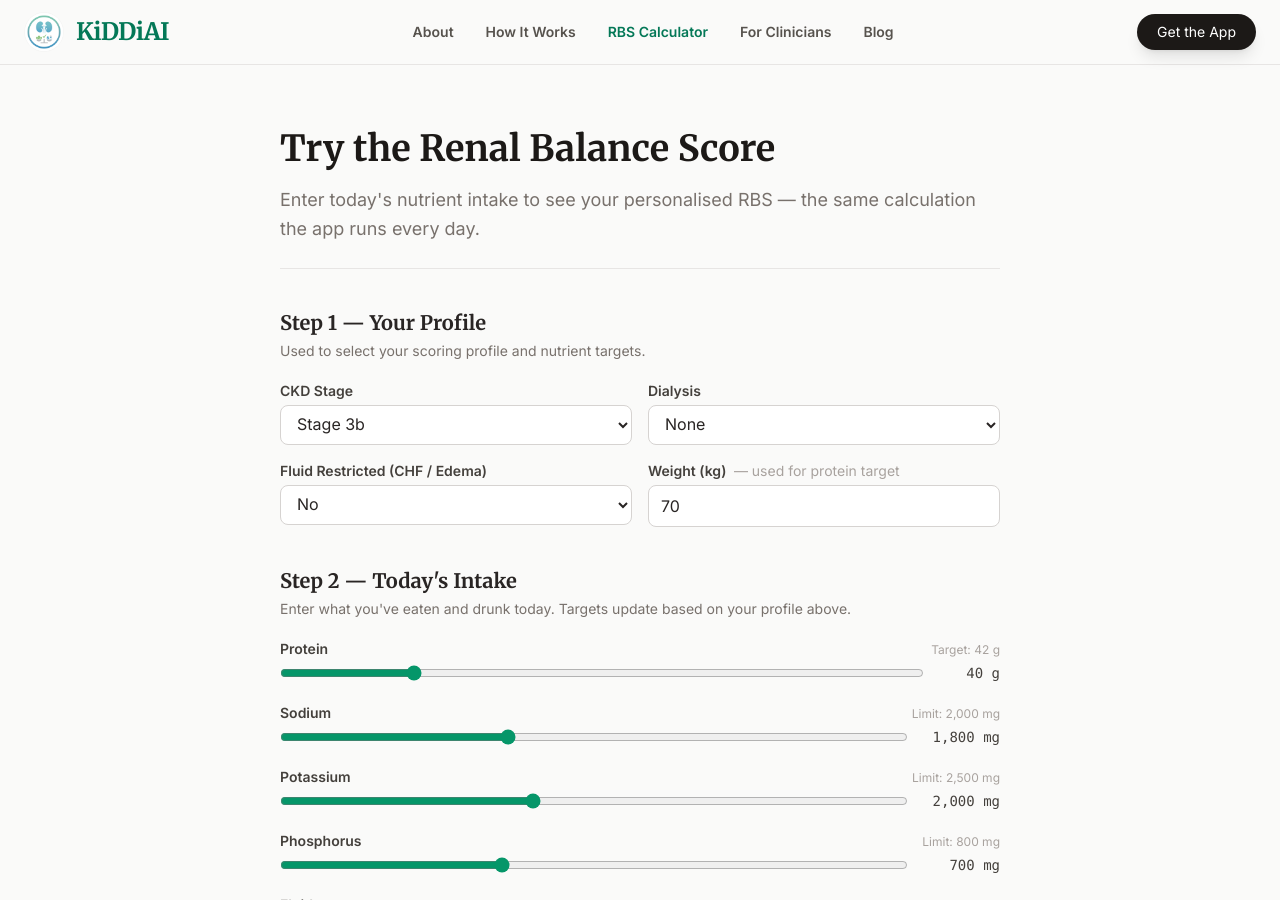
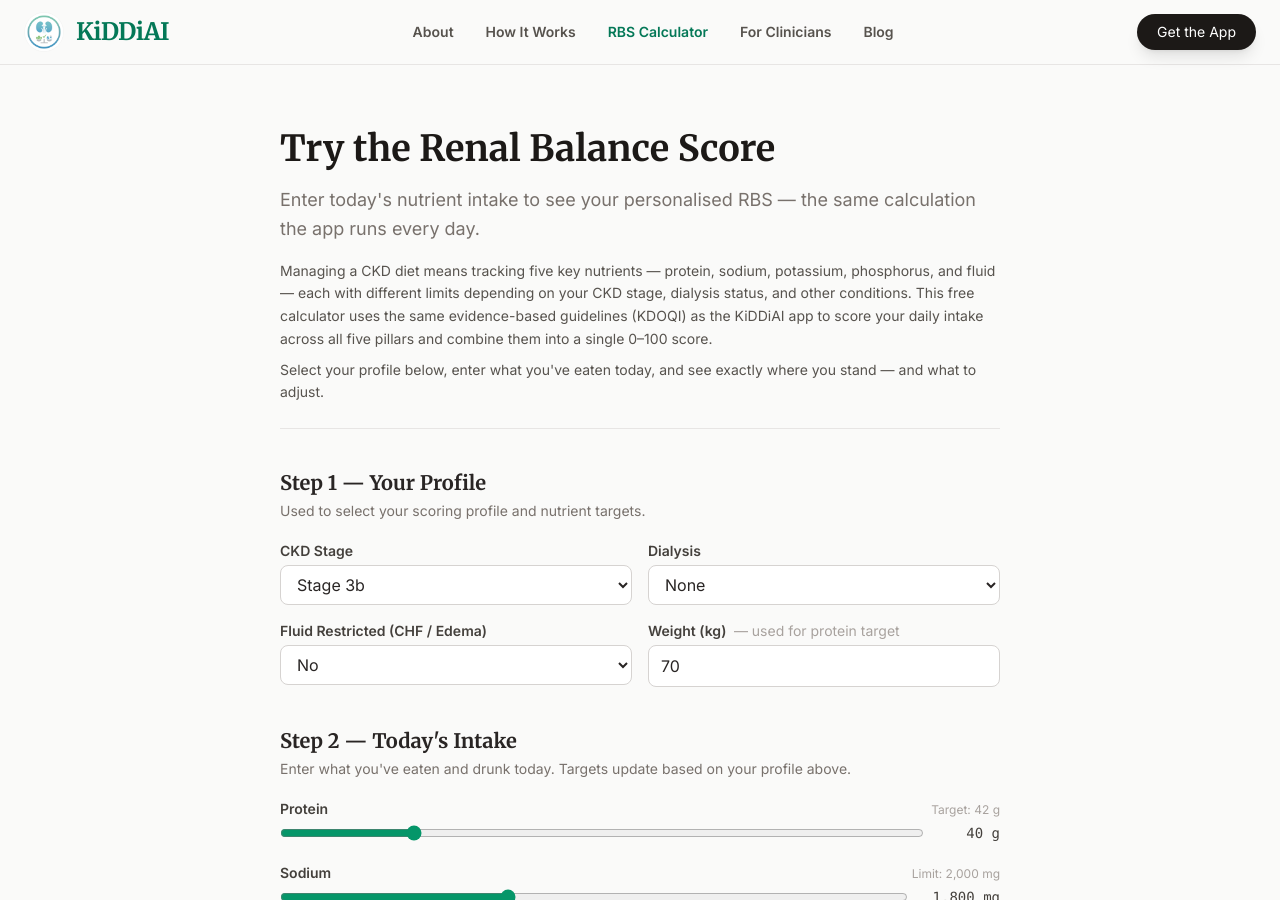
Before and after one commit to nutri-thera/kiddi-ai, a Jekyll site: the page built from rbs-calculator.md, in a window 1280 px wide and 900 px high. Built offline with Jekyll 4.4.1, drawn with Linux system fonts in a browser that asks for light colours; nearby versions of some CDN libraries; comment, search, counter and statistics services are not loaded.

Commit message:
seo: improve meta tags and indexable content on calculator and how-it-works pages
- rbs-calculator: update title/description to target CKD patient search
  intent; add indexable intro copy above the widget and a scoring
  explainer below results with internal link back to /how-it-works
- how-it-works: add inline text link to /rbs-calculator within body prose

Co-Authored-By: Claude Sonnet 4.6 <noreply@anthropic.com>

```diff
--- a/rbs-calculator.md
+++ b/rbs-calculator.md
@@ -1,7 +1,7 @@
 ---
 layout: default
-title: "RBS Calculator — Try the Renal Balance Score"
-description: "Enter your daily nutrient intake and CKD profile to calculate your Renal Balance Score — the same engine used in the KiDDiAI app."
+title: "CKD Nutrition Calculator — Renal Balance Score"
+description: "Free CKD nutrition calculator. Enter your daily protein, sodium, potassium, phosphorus and fluid intake to get your Renal Balance Score — personalized to your CKD stage."
 permalink: /rbs-calculator/
 firebase: true
 ---
@@ -11,6 +11,10 @@ firebase: true
   <header class="mb-10">
     <h1 class="text-3xl md:text-4xl font-bold text-stone-900 mb-4 serif leading-tight">Try the Renal Balance Score</h1>
     <p class="text-lg text-stone-500 leading-relaxed">Enter today's nutrient intake to see your personalised RBS — the same calculation the app runs every day.</p>
+    <div class="mt-4 prose text-stone-600 leading-relaxed space-y-2 text-sm">
+      <p>Managing a CKD diet means tracking five key nutrients — protein, sodium, potassium, phosphorus, and fluid — each with different limits depending on your CKD stage, dialysis status, and other conditions. This free calculator uses the same evidence-based guidelines (KDOQI) as the KiDDiAI app to score your daily intake across all five pillars and combine them into a single 0–100 score.</p>
+      <p>Select your profile below, enter what you've eaten today, and see exactly where you stand — and what to adjust.</p>
+    </div>
     <div class="mt-6 border-b border-stone-200"></div>
   </header>
 
@@ -188,6 +192,12 @@ firebase: true
       </div>
     </div>
 
+    <!-- About the score -->
+    <div class="mt-8 bg-stone-50 border border-stone-200 rounded-xl p-5 text-sm text-stone-600 leading-relaxed space-y-2">
+      <p><strong class="text-stone-800">How the score is calculated:</strong> Each of the five nutritional pillars is scored independently against stage-specific KDOQI guidelines, then combined with weights tailored to your profile. A dialysis patient's protein and fluid pillars carry more weight; an early-stage patient's potassium and phosphorus are not yet restricted. The result is a single 0–100 number that reflects your full dietary picture for the day.</p>
+      <p>For a full explanation of the scoring system, see <a href="/how-it-works/" class="text-emerald-700 underline hover:text-emerald-900">How It Works</a>.</p>
+    </div>
+
     <!-- Disclaimer -->
     <p class="mt-6 text-xs text-stone-400 leading-relaxed text-center">
       This calculator uses standard KDOQI guidelines for demonstration. It does not replace medical advice.
```
Also changed, not shown: how-it-works.md (+2 -0 lines).
